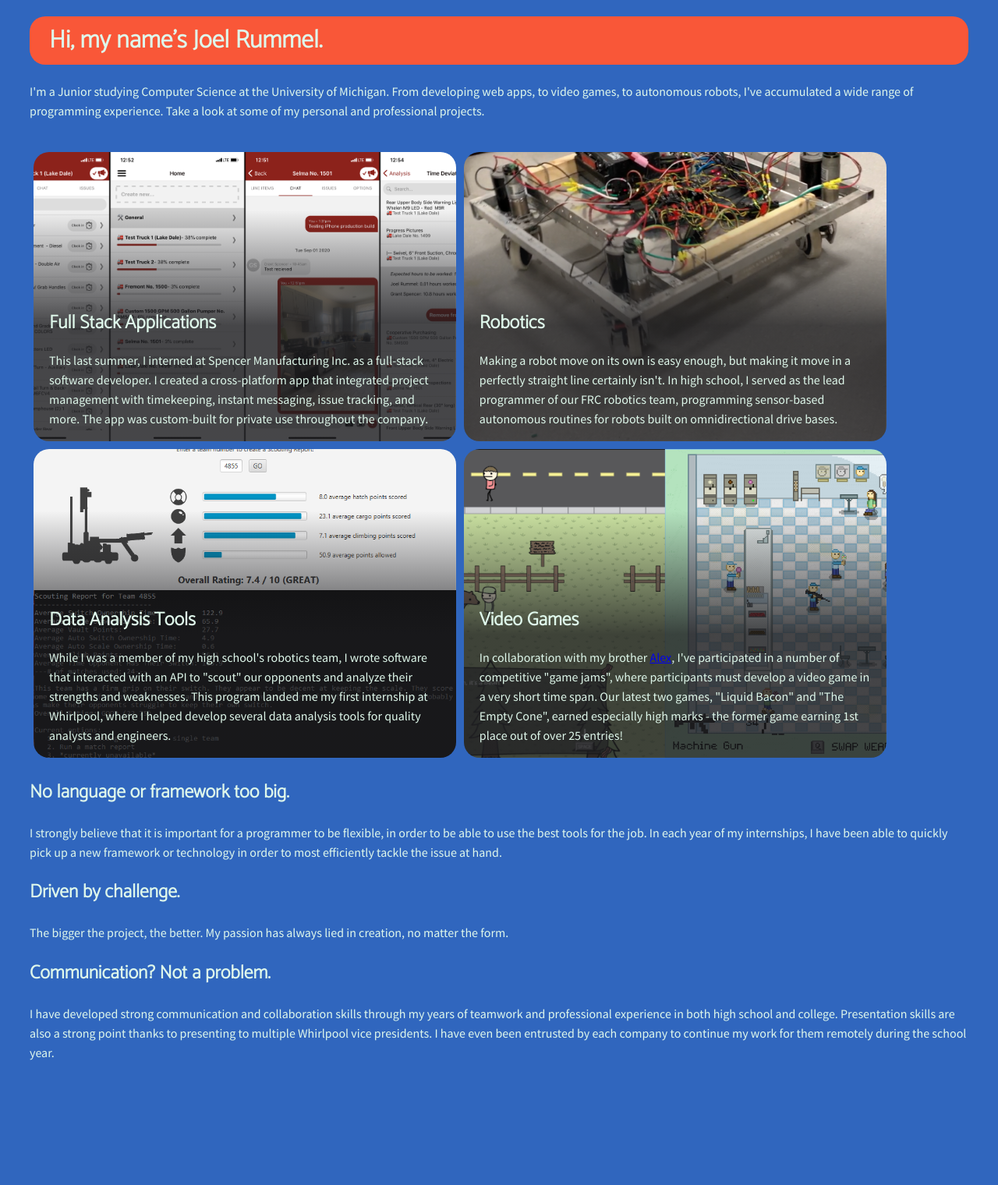
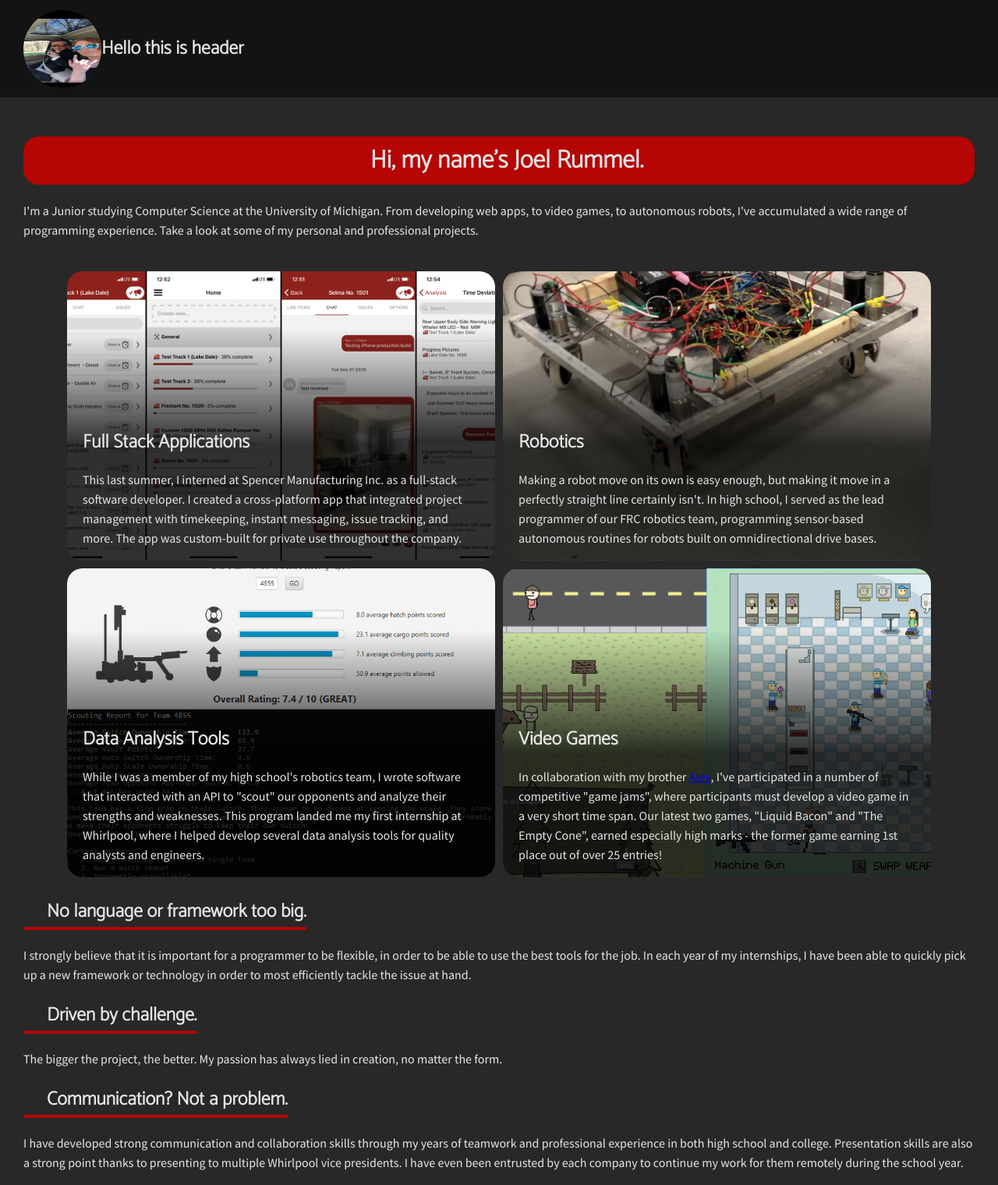
Before and after one commit to JoelRummel/joelrummel.net, a PHP site: page / in a window 1280 px wide. Shown: the whole page at 78% size. Before the commit the page ends 1360 px from the top, so only its background shows below. Run offline with PHP 8.4, Linux system fonts and the light colour scheme.

Commit message:
Added header and revamped colors

```diff
--- a/index.php
+++ b/index.php
@@ -37,18 +37,18 @@
 </div>
 <div id="BlurbsSection">
 	<div class="BlurbBox">
-		<h2 class="BlurbHeader">No language or framework too big.</h2>
+		<h2 class="SectionHeader">No language or framework too big.</h2>
 		<p class="BlurbBody">I strongly believe that it is important for a programmer to be flexible, in order to be able
 			to use the best tools for the job. In each year of my internships, I have been able to quickly pick up a
 			new framework or technology in order to most efficiently tackle the issue at hand.</p>
 	</div>
 	<div class="BlurbBox">
-		<h2 class="BlurbHeader">Driven by challenge.</h2>
+		<h2 class="SectionHeader">Driven by challenge.</h2>
 		<p class="BlurbBody">The bigger the project, the better. My passion has always lied in creation, no matter the
 			form.</p>
 	</div>
 	<div class="BlurbBox">
-		<h2 class="BlurbHeader">Communication? Not a problem.</h2>
+		<h2 class="SectionHeader">Communication? Not a problem.</h2>
 		<p class="BlurbBody">I have developed strong communication and collaboration skills through my years of teamwork
 			and professional experience in both high school and college. Presentation skills are also a strong point thanks
 			to presenting to multiple Whirlpool vice presidents. I have even been entrusted by each company to continue my
--- a/init.php
+++ b/init.php
@@ -8,4 +8,8 @@
 
 <body>
 
+	<div id="Header">
+		<img src="images/Headshot.jpg" id="Headshot" />
+		<h2>Hello this is header</h2>
+	</div>
 	<div id="Content">
--- a/style.css
+++ b/style.css
@@ -1,22 +1,44 @@
 html {
-	background-color: #3066BE;
+	background-color: #282828;
+	font-family: 'Source Sans Pro', sans-serif;
+	color: #e6e6e6;
+}
+body {
+	margin: 0;
+}
+#Header {
+	background-color: #131313;
+	height: 125px;
+	display: flex;
+	align-items: center;
+	padding-left: 30px;
+	margin-bottom: 50px;
+}
+#Headshot {
+	border-radius: 50%;
+	width: 100px;
+	height: 100px;
 }
 #Content {
 	margin: 0 auto;
 	max-width: 1300px;
 	padding-left: 30px;
 	padding-right: 30px;
-	font-family: 'Source Sans Pro', sans-serif;
-	color: #DFF8EB;
 }
 h1 {
-	background-color: #F95738;
+	background-color: #B50505;
 	padding: 5px;
 	border-radius: 20px;
 	padding-left: 25px;
+	text-align: center;
 }
 h1, h2 {
 	font-family: "Catamaran", sans-serif;
+}
+.SectionHeader {
+	display: table; /* keep the background color wrapped tight */
+	border-bottom: 4px solid #B50505;
+	padding-left: 30px;
 }
 p {
 	line-height: 25px;
@@ -28,6 +50,7 @@ p {
 	display: flex;
 	flex-wrap: wrap;
 	margin-top: 35px;
+	justify-content: center;
 }
 .Square {
 	border-radius: 20px;
@@ -45,7 +68,7 @@ p {
 	box-sizing: border-box;
 }
 .Square:hover {
-	color: #F95738;
+	color: #B50505;
 }
 @media screen and (max-width: 850px) {
 	.Square {
@@ -57,14 +80,14 @@ p {
 	margin-bottom: 0px;
 }
 #FullStackAppsSquare {
-	background-image: linear-gradient(rgba(0, 0, 0, 0) 20%, rgba(27, 27, 30, 0.8) 60%), url("images/SpencerAppSquareImage.png");
+	background-image: linear-gradient(rgba(0, 0, 0, 0) 20%, rgba(0, 0, 0, 0.8) 60%), url("images/SpencerAppSquareImage.png");
 }
 #RoboticsSquare {
-	background-image: linear-gradient(rgba(0, 0, 0, 0) 20%, rgba(27, 27, 30, 0.8) 60%), url("images/RobotFront.png");
+	background-image: linear-gradient(rgba(0, 0, 0, 0) 20%, rgba(0, 0, 0, 0.8) 60%), url("images/RobotFront.png");
 }
 #DataAnalysisSquare {
-	background-image: linear-gradient(rgba(0, 0, 0, 0) 20%, rgba(27, 27, 30, 0.8) 60%), url("images/DataAnalysis.png");
+	background-image: linear-gradient(rgba(0, 0, 0, 0) 20%, rgba(0, 0, 0, 0.8) 60%), url("images/DataAnalysis.png");
 }
 #VideoGamesSquare {
-	background-image: linear-gradient(rgba(0, 0, 0, 0) 20%, rgba(27, 27, 30, 0.8) 60%), url("images/VideoGames.png");
+	background-image: linear-gradient(rgba(0, 0, 0, 0) 20%, rgba(0, 0, 0, 0.8) 60%), url("images/VideoGames.png");
 }
```
Also changed, not shown: images/Headshot.jpg (added).
